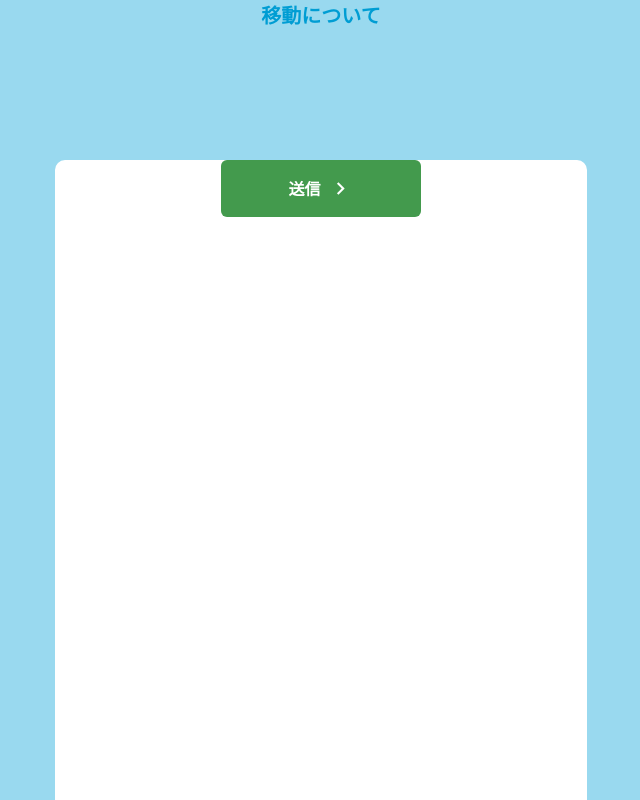
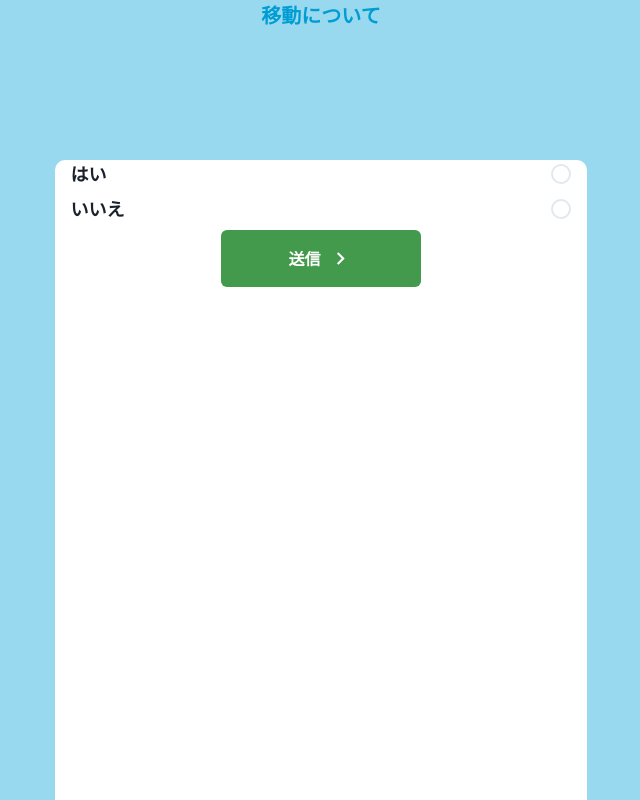
Before and after one commit to codeforjapan/JibungotoPlanet, a Next.js app: page /questions/mobility/mq1 in a window 1280 px wide. Shown: the whole page, without its empty margins (319-959 px from the left). Built offline with nearby package versions, Linux system fonts and the light colour scheme.

Commit message:
add radio group component

```diff
--- /dev/null
+++ b/components/atoms/inputs/RadioGroup.module.scss
@@ -0,0 +1,11 @@
+.radio {
+  :global .chakra-radio__control[data-checked] {
+    background-color: #99d9ef !important;
+    border-color: #99d9ef !important;
+  }
+  span {
+    &::before {
+      background: #333333 !important;
+    }
+  }
+}
--- /dev/null
+++ b/components/atoms/inputs/RadioGroup.tsx
@@ -0,0 +1,36 @@
+import { Box, Radio, RadioGroup, Text } from '@chakra-ui/react'
+import { FC } from 'react'
+import style from './RadioGroup.module.scss'
+
+type Props = {
+  onChange: (v: string) => void
+  value: string
+  options: { label: string; subLabel?: string; value: string }[]
+}
+
+const RadioGroups: FC<Props> = ({ onChange, value, options }) => {
+  return (
+    <RadioGroup onChange={onChange}>
+      {options.map((option) => (
+        <Box mb="2" className={style.radio}>
+          <Radio
+            value={option.value}
+            flexDirection="row-reverse"
+            justifyContent="space-between"
+            display="flex"
+            size="lg"
+          >
+            <Text fontSize="18px" fontWeight="bold" marginLeft="-0.5rem">
+              {option.label}
+            </Text>
+          </Radio>
+          <Text fontSize="14px" marginRight="20px">
+            {option.subLabel}
+          </Text>
+        </Box>
+      ))}
+    </RadioGroup>
+  )
+}
+
+export default RadioGroups
--- a/components/molecules/questions/Form.tsx
+++ b/components/molecules/questions/Form.tsx
@@ -3,6 +3,7 @@ import { Box, Container } from '@chakra-ui/react'
 import { Controller, useForm } from 'react-hook-form'
 import BasicButton from '../../atoms/buttons/Basic'
 import SelectBox from '../../atoms/inputs/Select'
+import RadioGroups from '../../atoms/inputs/RadioGroup'
 
 type Props = {
   questionPage: Questions.Page
@@ -23,10 +24,11 @@ const QuestionForm: FC<Props> = ({ questionPage }) => {
   const QuestionInput: FC<{
     question: Questions.Question
     onChange: () => void
-  }> = ({ question, onChange }) => {
+    value: any
+  }> = ({ question, onChange, value }) => {
     switch (question.answerType) {
       case 'select':
-        const options =
+        const selectOptions =
           question.options?.map((option) => {
             const val =
               typeof option.value === 'number'
@@ -34,8 +36,23 @@ const QuestionForm: FC<Props> = ({ questionPage }) => {
                 : String(option.value)
             return { value: val, label: option.label }
           }) || []
-        return <SelectBox onChange={onChange} options={options} />
-
+        return <SelectBox onChange={onChange} options={selectOptions} />
+      case 'radio':
+        const radioOptions =
+          question.options?.map((option) => {
+            return {
+              value: String(option.value),
+              label: option.label,
+              subLabel: option.subLabel
+            }
+          }) || []
+        return (
+          <RadioGroups
+            onChange={onChange}
+            options={radioOptions}
+            value={value}
+          />
+        )
       default:
         return <></>
     }
@@ -47,6 +64,7 @@ const QuestionForm: FC<Props> = ({ questionPage }) => {
         background="white"
         position="fixed"
         height="80vh"
+        width="90%"
         bottom="0"
         borderRadius="10px 10px 0 0"
       >
@@ -57,7 +75,11 @@ const QuestionForm: FC<Props> = ({ questionPage }) => {
                 control={control}
                 name={question.key}
                 render={({ field: { value, onChange } }) => (
-                  <QuestionInput question={question} onChange={onChange} />
+                  <QuestionInput
+                    question={question}
+                    onChange={onChange}
+                    value={value}
+                  />
                 )}
               />
             </Box>
```
